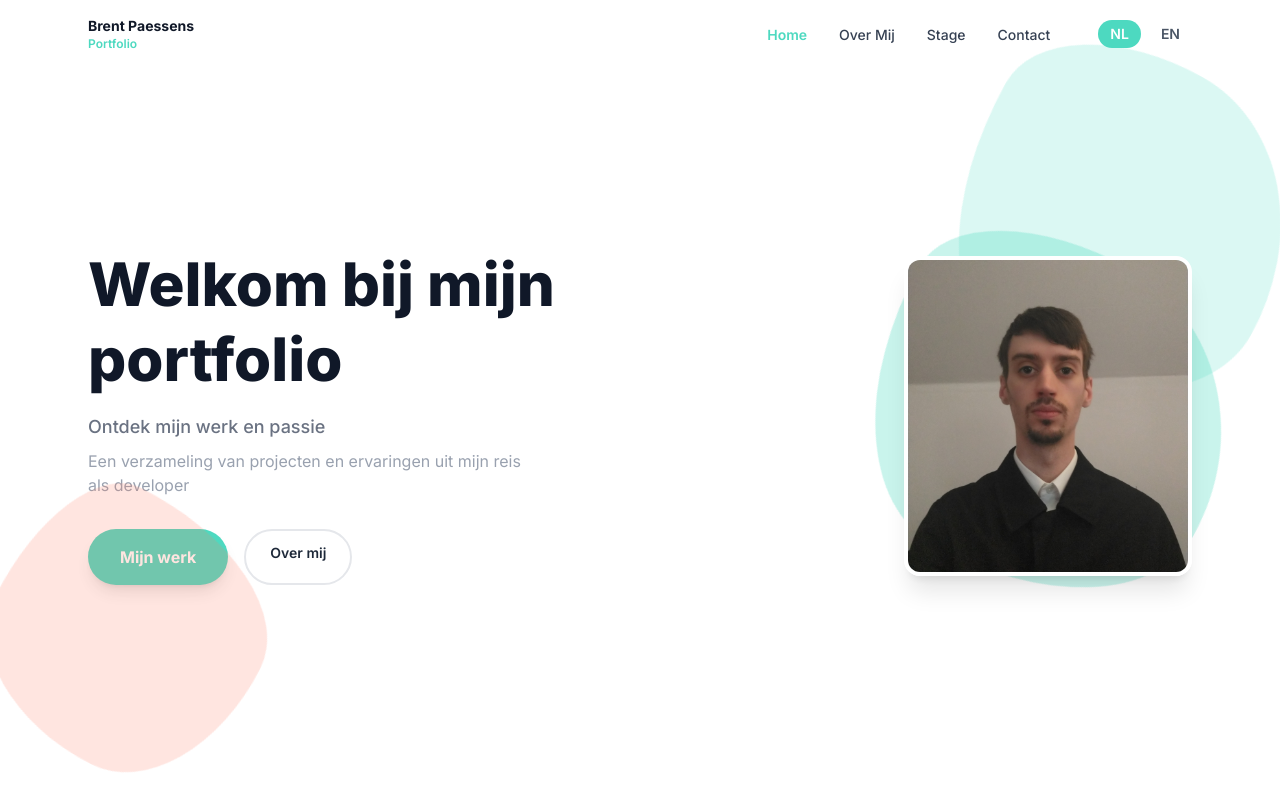
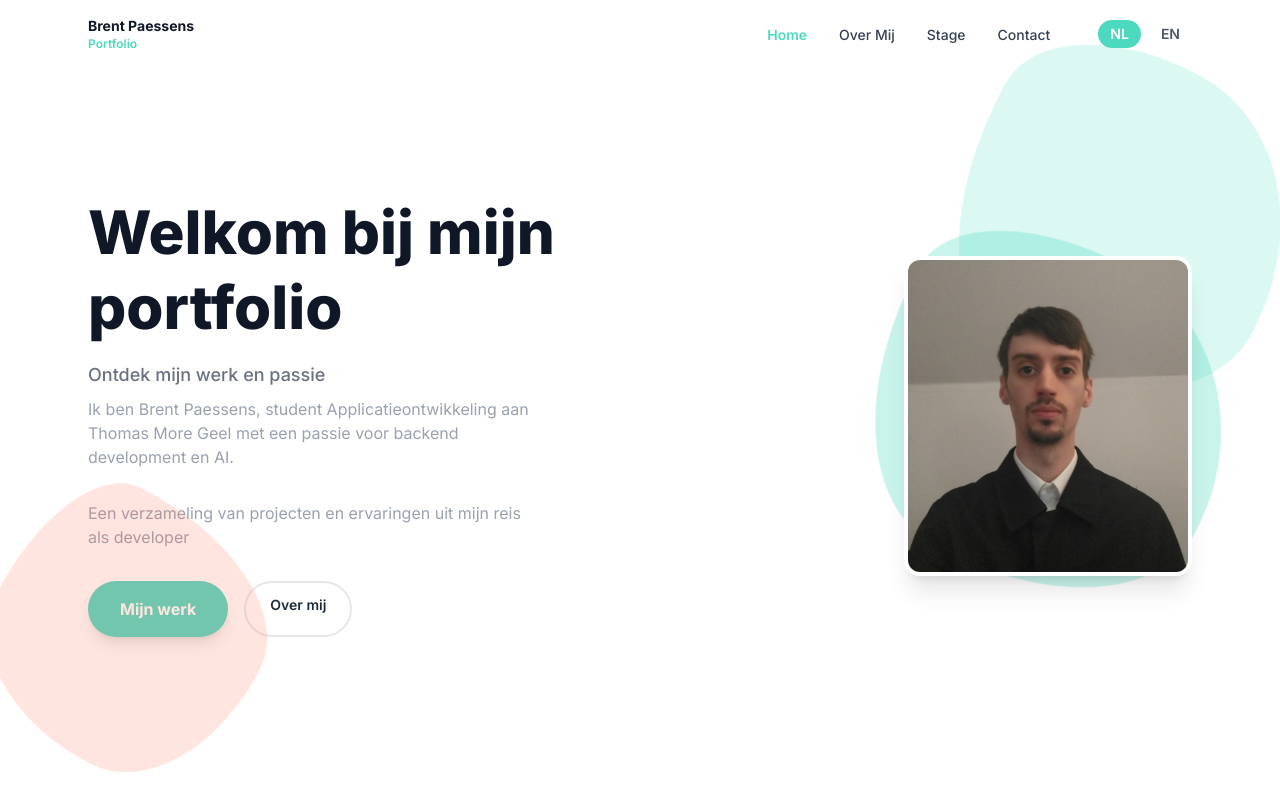
Before and after one commit to BrentPaessens/portfolio_website, a Next.js app: page / in a window 1280 px wide. Shown: the top 800 px of the page. Built offline with nearby package versions, Linux system fonts and the light colour scheme.

Commit message:
Introduction added to the main page

```diff
--- a/src/app/layout.tsx
+++ b/src/app/layout.tsx
@@ -9,6 +9,10 @@ import type { Metadata } from 'next';
 export const metadata: Metadata = {
     title: 'Brent Paessens – Portfolio',
     description: 'Een verzameling van projecten en ervaringen uit mijn reis als developer',
+    icons: {
+        icon: '/favicon.svg',
+        shortcut: '/favicon.svg',
+    },
 };
 
 const Layout = ({ children }: { children: React.ReactNode }) => {
--- a/src/components/Hero.tsx
+++ b/src/components/Hero.tsx
@@ -35,6 +35,9 @@ const Hero: React.FC = () => {
                             {t.hero.welcome}<br />{t.hero.portfolio}
                         </h1>
                         <p className="text-lg text-gray-500 font-medium mb-2">{t.hero.subtitle}</p>
+                        <p className="text-gray-400 mb-8 max-w-md">
+                            {t.hero.intro}
+                        </p>
                         <p className="text-gray-400 mb-8 max-w-md">
                             {t.hero.description}
                         </p>
--- a/src/i18n/translations.ts
+++ b/src/i18n/translations.ts
@@ -16,6 +16,7 @@ export const translations = {
             description: 'Een verzameling van projecten en ervaringen uit mijn reis als developer',
             myWork: 'Mijn werk',
             aboutMe: 'Over mij',
+            intro: 'Ik ben Brent Paessens, student Applicatieontwikkeling aan Thomas More Geel met een passie voor backend development en AI.',
         },
         // Projects section
         projects: {
@@ -211,6 +212,7 @@ export const translations = {
             description: 'A collection of projects and experiences from my journey as a developer',
             myWork: 'My work',
             aboutMe: 'About me',
+            intro: 'I am Brent Paessens, an Application Development student at Thomas More Geel with a passion for backend development and AI.',
         },
         // Projects section
         projects: {
```
